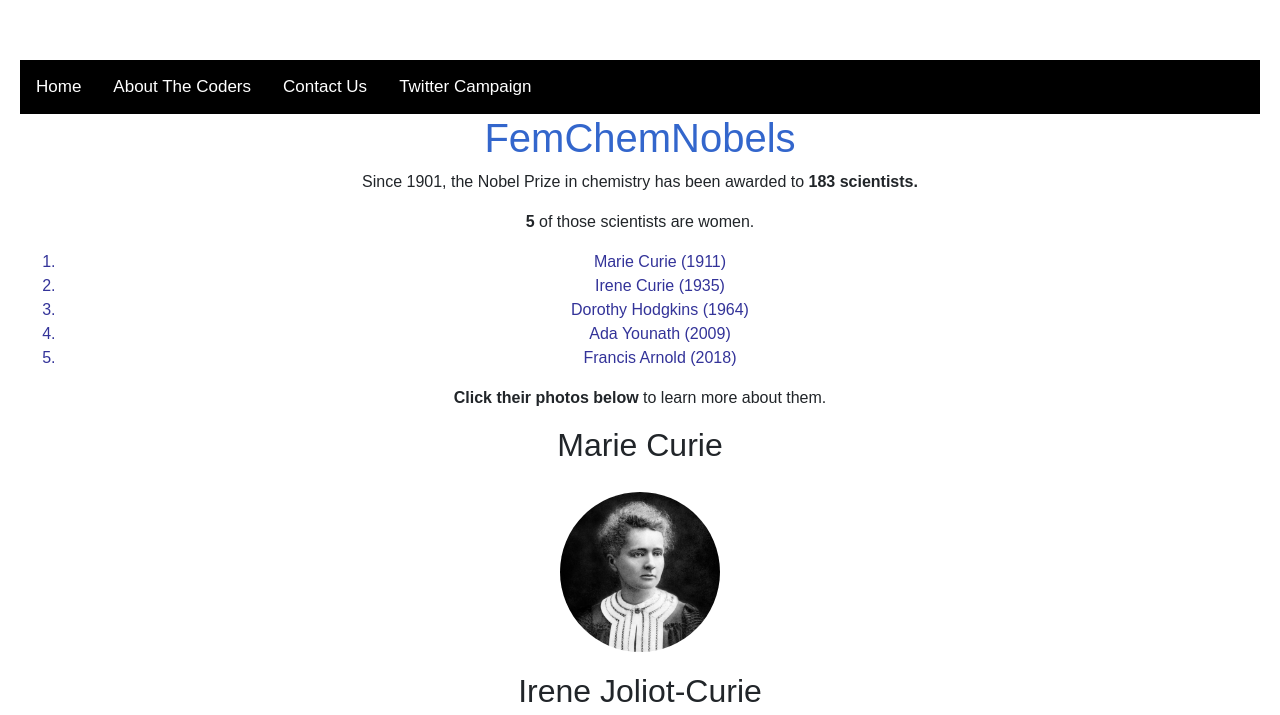
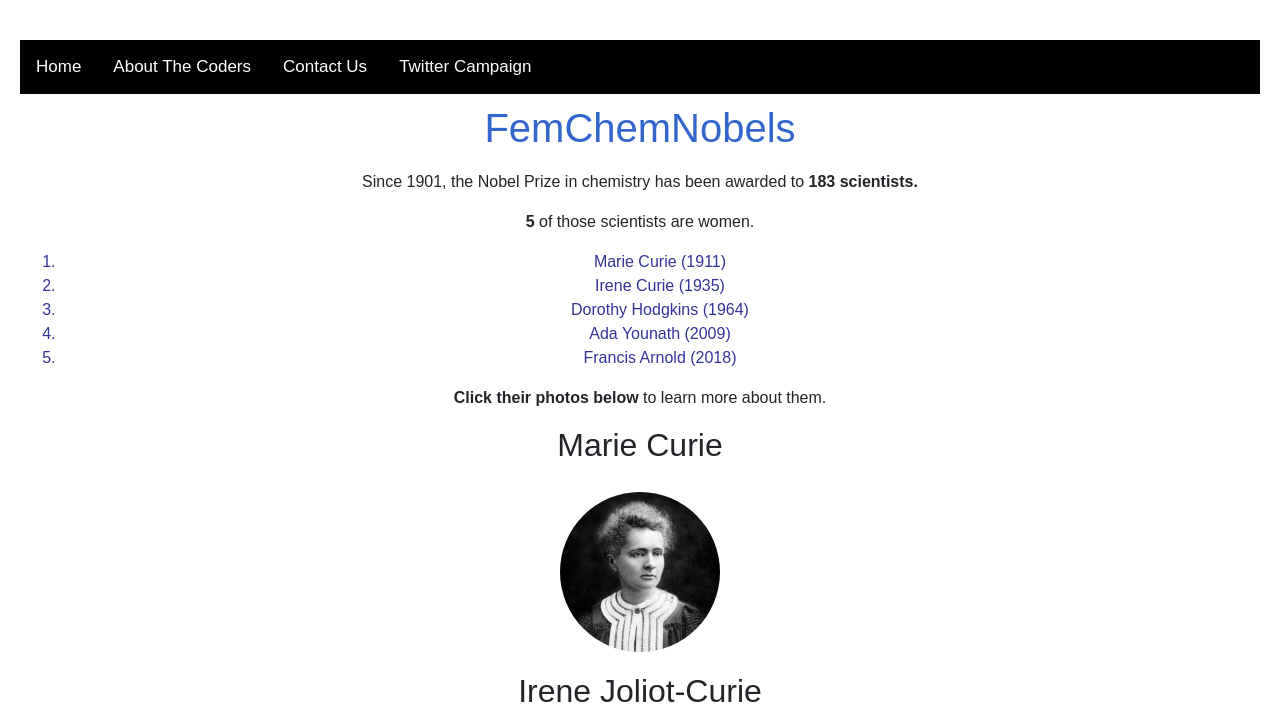
Before and after one commit to hayleyrussell97/fem-chem-nobels, a plain HTML site: page index.html in a window 1280 px wide. Shown: the top 715 px of the page. Drawn offline with nearby package versions, Linux system fonts and the light colour scheme.

Commit message:
Changed padding

```diff
--- a/css/styles.css
+++ b/css/styles.css
@@ -3,6 +3,8 @@ h1, h2, h3, p{
 }
 
 h1{
+  margin: 0;
+  padding: 10px 0;
   font-size: 5em;
   color: #3366cc;
 }
@@ -39,7 +41,7 @@ li{
 
 body {
   margin: 0 auto;
-  padding: 60px 20px 20px 20px;
+  padding: 40px 20px 20px 20px;
 }
 
 #myBtn {
```
